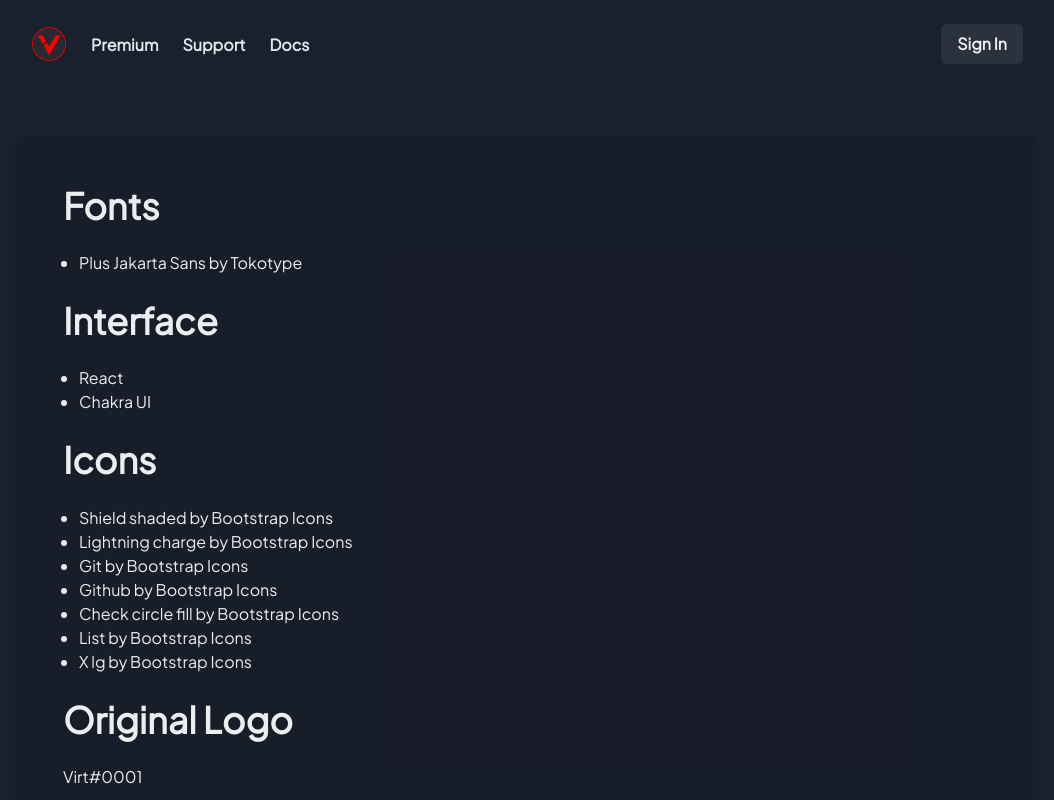
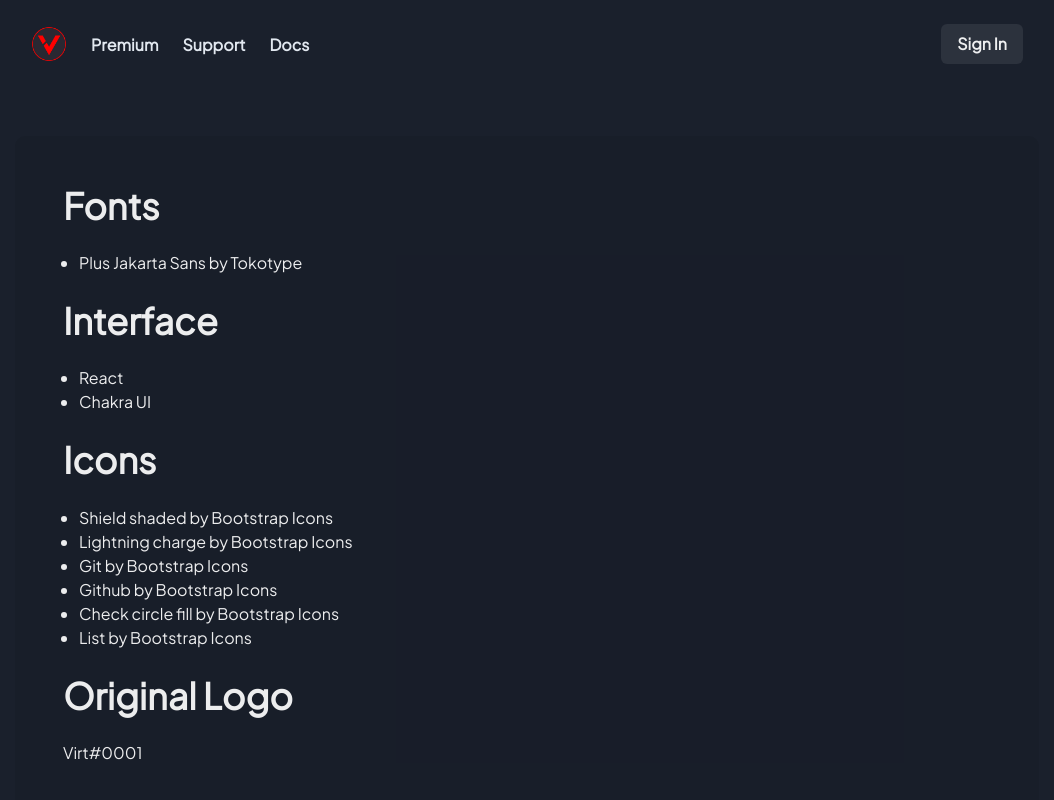
Before and after one commit to Regalijan/virgil-registry-website, a React (Vite) app: page /attributions in a window 1280 px wide. Shown: the top 800 px of the page, without its empty margins (113-1167 px from the left). Built offline with nearby package versions, Linux system fonts and the light colour scheme.

Commit message:
Replace x bootstrap icon with chakra closebutton

```diff
--- a/src/components/Attributions.tsx
+++ b/src/components/Attributions.tsx
@@ -94,14 +94,6 @@
             List by Bootstrap Icons
           </Link>
         </ListItem>
-        <ListItem>
-          <Link
-            href="https://icons.getbootstrap.com/icons/x-lg/"
-            target="_blank"
-          >
-            X lg by Bootstrap Icons
-          </Link>
-        </ListItem>
       </UnorderedList>
       <br />
       <Heading>Original Logo</Heading>
--- a/src/components/Navigation.tsx
+++ b/src/components/Navigation.tsx
@@ -4,6 +4,7 @@
   Button,
   ButtonGroup,
   Center,
+  CloseButton,
   Container,
   Drawer,
   DrawerContent,
@@ -138,16 +139,7 @@
       <Drawer isOpen={isOpen} onClose={onClose} placement="left">
         <DrawerOverlay />
         <DrawerContent p="2vh">
-          <svg
-            xmlns="http://www.w3.org/2000/svg"
-            width="16"
-            height="16"
-            fill="currentColor"
-            viewBox="0 0 16 16"
-            onClick={onClose}
-          >
-            <path d="M2.146 2.854a.5.5 0 1 1 .708-.708L8 7.293l5.146-5.147a.5.5 0 0 1 .708.708L8.707 8l5.147 5.146a.5.5 0 0 1-.708.708L8 8.707l-5.146 5.147a.5.5 0 0 1-.708-.708L7.293 8 2.146 2.854Z" />
-          </svg>
+          <CloseButton />
           <br />
           <Link href="/premium">Premium</Link>
           <br />
```
